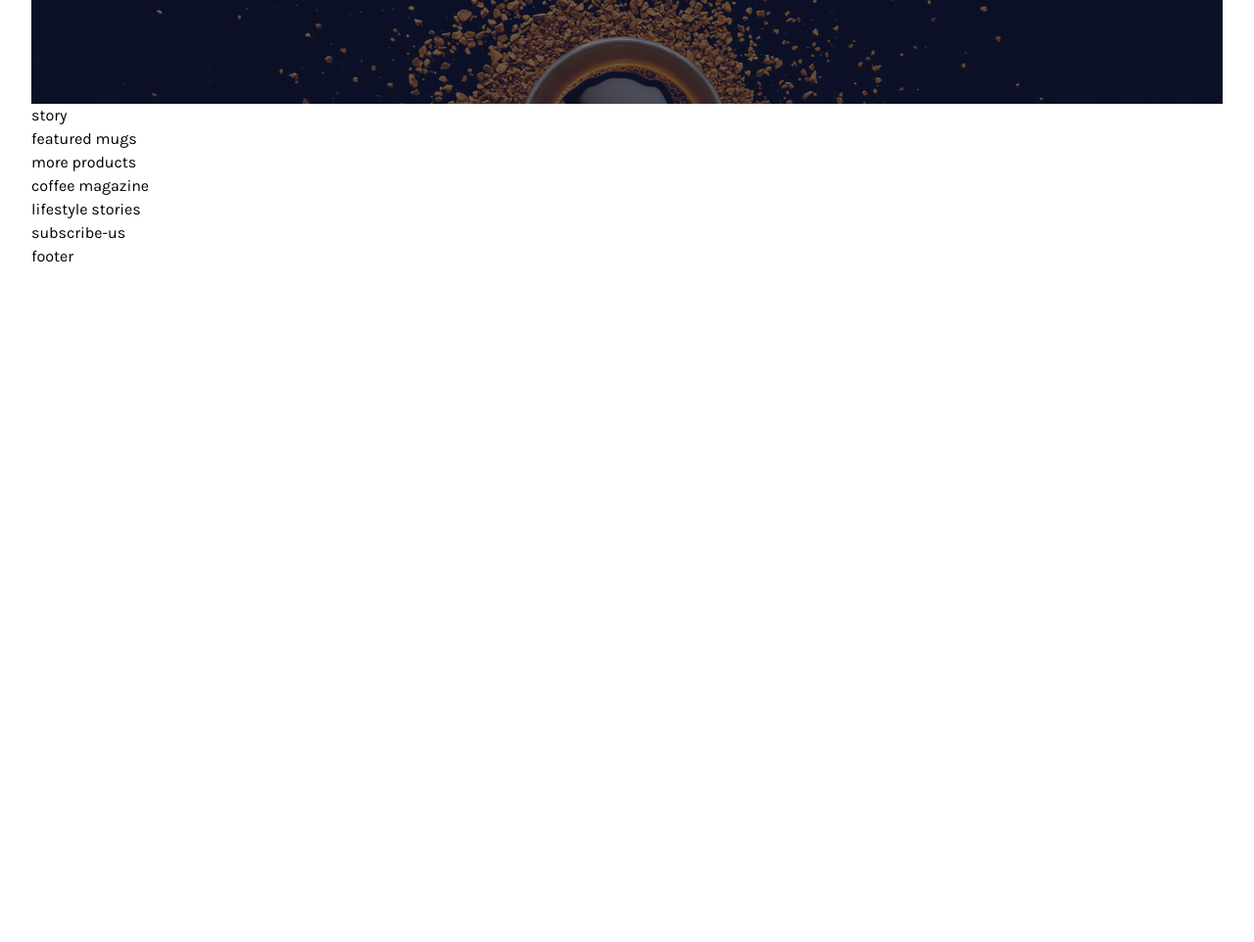
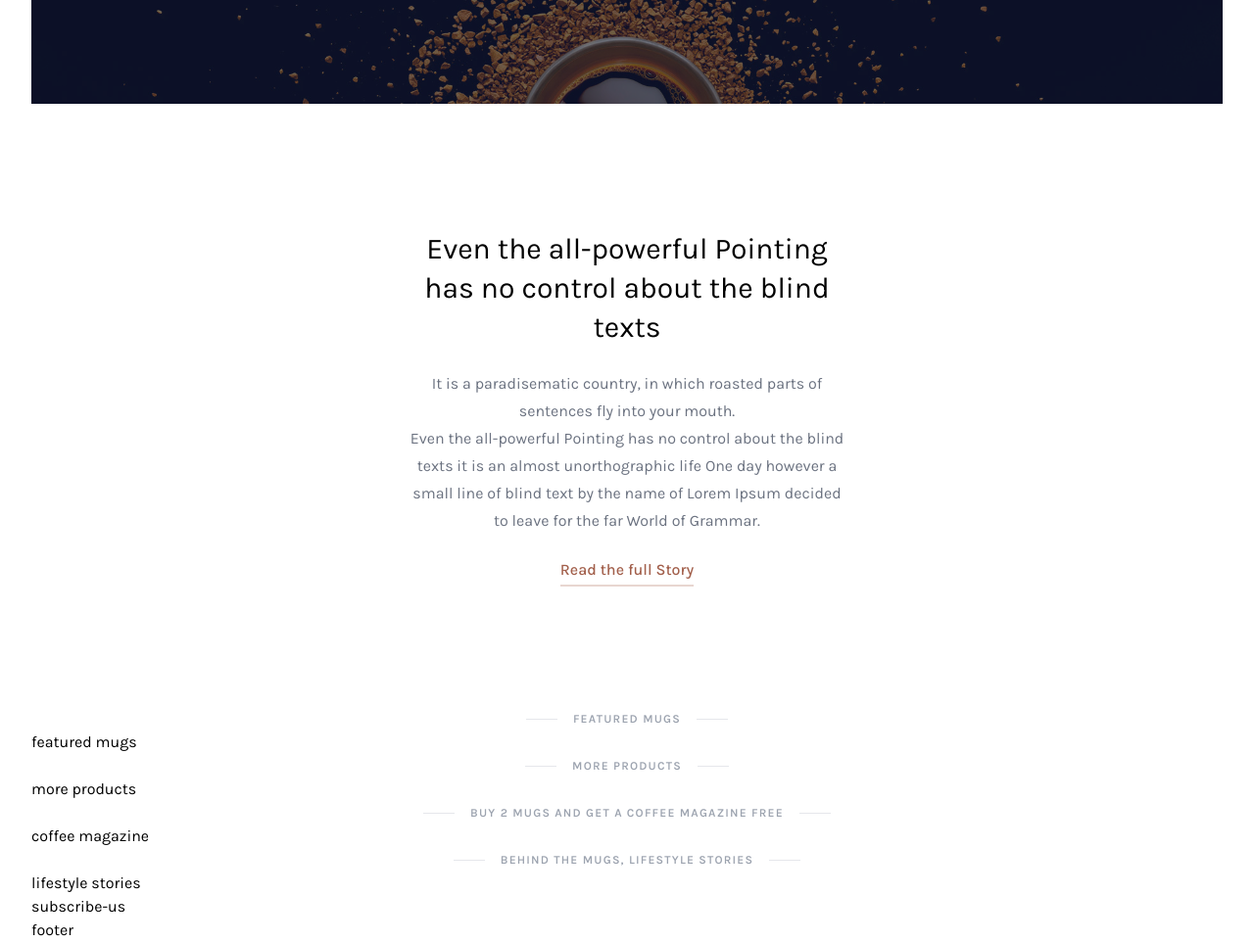
Before and after one commit to PhiiiKhongCode/tailwind_coffee_style, a website: page public/index.html in a window 1280 px wide. Shown: the part 500-1462 px from the top of the page at 98% size. Before the commit the page ends 800 px from the top, so only its background shows below. Drawn offline with Linux system fonts and the light colour scheme.

Commit message:
commit slider and subheader

```diff
--- a/public/index.html
+++ b/public/index.html
@@ -114,16 +114,72 @@
             </div>
           </div>
           <!--End slider-->
-          <div class="story">story</div>
+          <div class="story">
+            <div class="w-full h-full flex justify-center items-center">
+              <div
+                class="px-1.5 sm:px-16 lg:px-64 xl:px-96 py-8 sm:py-8 md:py-32 text-center"
+              >
+                <div class="text-3xl mb-6 leading-10">
+                  Even the all-powerful Pointing has no control about the blind
+                  texts
+                </div>
+                <div class="text-gray-500 leading-7 mb-6">
+                  It is a paradisematic country, in which roasted parts of
+                  sentences fly into your mouth. <br />Even the all-powerful
+                  Pointing has no control about the blind texts it is an almost
+                  unorthographic life One day however a small line of blind text
+                  by the name of Lorem Ipsum decided to leave for the far World
+                  of Grammar.
+                </div>
+                <div class="">
+                  <a
+                    href="#"
+                    class="text-coffee-400 hover:text-coffee-600 font-medium relative after:absolute after:left-0 after:bg-coffee-50 after:h-0.5 after:w-full hover:after:bg-coffee-200 after:transition-all after:ease-in-out after:duration-300 after:-bottom-2"
+                    >Read the full Story</a
+                  >
+                </div>
+              </div>
+            </div>
+          </div>
           <!--End story-->
+
+          <!-- subheadline -->
+          <div class="ct-subheadline">
+            <div class="ct-subheadline-deco-line"></div>
+            <div class="ct-subheadline-label">Featured Mugs</div>
+            <div class="ct-subheadline-deco-line h-px bg-gray-200 w-8"></div>
+          </div>
           <div class="featured-mugs">featured mugs</div>
           <!--End featured mugs-->
+          <!-- subheadline -->
+          <div class="ct-subheadline">
+            <div class="ct-subheadline-deco-line"></div>
+            <div class="ct-subheadline-label">More Products</div>
+            <div class="ct-subheadline-deco-line h-px bg-gray-200 w-8"></div>
+          </div>
           <div class="more-products">more products</div>
           <!--End more products-->
+          <!-- subheadline -->
+          <div class="ct-subheadline">
+            <div class="ct-subheadline-deco-line"></div>
+            <div class="ct-subheadline-label">
+              Buy 2 Mugs And Get A Coffee Magazine Free
+            </div>
+            <div class="ct-subheadline-deco-line h-px bg-gray-200 w-8"></div>
+          </div>
           <div class="coffee-magazine">coffee magazine</div>
           <!--End foffee magazine-->
+          <!-- subheadline -->
+          <div class="ct-subheadline">
+            <div class="ct-subheadline-deco-line"></div>
+            <div class="ct-subheadline-label">
+              Behind The Mugs, Lifestyle Stories
+            </div>
+            <div class="ct-subheadline-deco-line h-px bg-gray-200 w-8"></div>
+          </div>
           <div class="lifestyle-stories">lifestyle stories</div>
           <!--End lifestyle stories-->
+
           <div class="subscribe-us">subscribe-us</div>
           <!--End subscribe-us-->
         </main>
--- a/src/input.css
+++ b/src/input.css
@@ -11,7 +11,7 @@
 
 .ct-top-menu-item {
   @apply cursor-pointer py-1 hover:text-gray-800 relative after:lg:absolute
-   after:lg:bottom-0 after:lg:left-0 after:lg:bg-bg-light-coffee after:lg:h-0.5
+   after:lg:bottom-0 after:lg:left-0 after:lg:bg-coffee-200 after:lg:h-0.5
     after:lg:w-0 hover:after:lg:w-full after:lg:transition-all after:lg:ease-in-out
      after:lg:duration-300;
 }
@@ -24,3 +24,12 @@
 .ct-badge-circle {
   @apply text-sm text-center rounded-full px-1.5;
 }
+.ct-subheadline {
+  @apply flex justify-center items-center;
+}
+.ct-subheadline-deco-line {
+  @apply h-px bg-gray-200 w-8;
+}
+.ct-subheadline-label {
+  @apply uppercase mx-4 tracking-widest font-semibold text-gray-400 text-[12px] text-center;
+}
--- a/tailwind.config.js
+++ b/tailwind.config.js
@@ -7,7 +7,12 @@ module.exports = {
         Karla: ["Karla", "sans-serif"],
       },
       colors: {
-        "bg-light-coffee": "#c89f94",
+        coffee: {
+          50: "#E8D6D0",
+          200: "#c89f94",
+          400: "#A25F4B",
+          600: "#744838",
+        },
       },
       keyframes: {
         slideDown: {
@@ -18,6 +23,7 @@ module.exports = {
       animation: {
         slideDown: "slideDown 0.5s linear",
       },
+
       backgroundImage: {},
     },
   },
```
Also changed, not shown: public/output.css.
